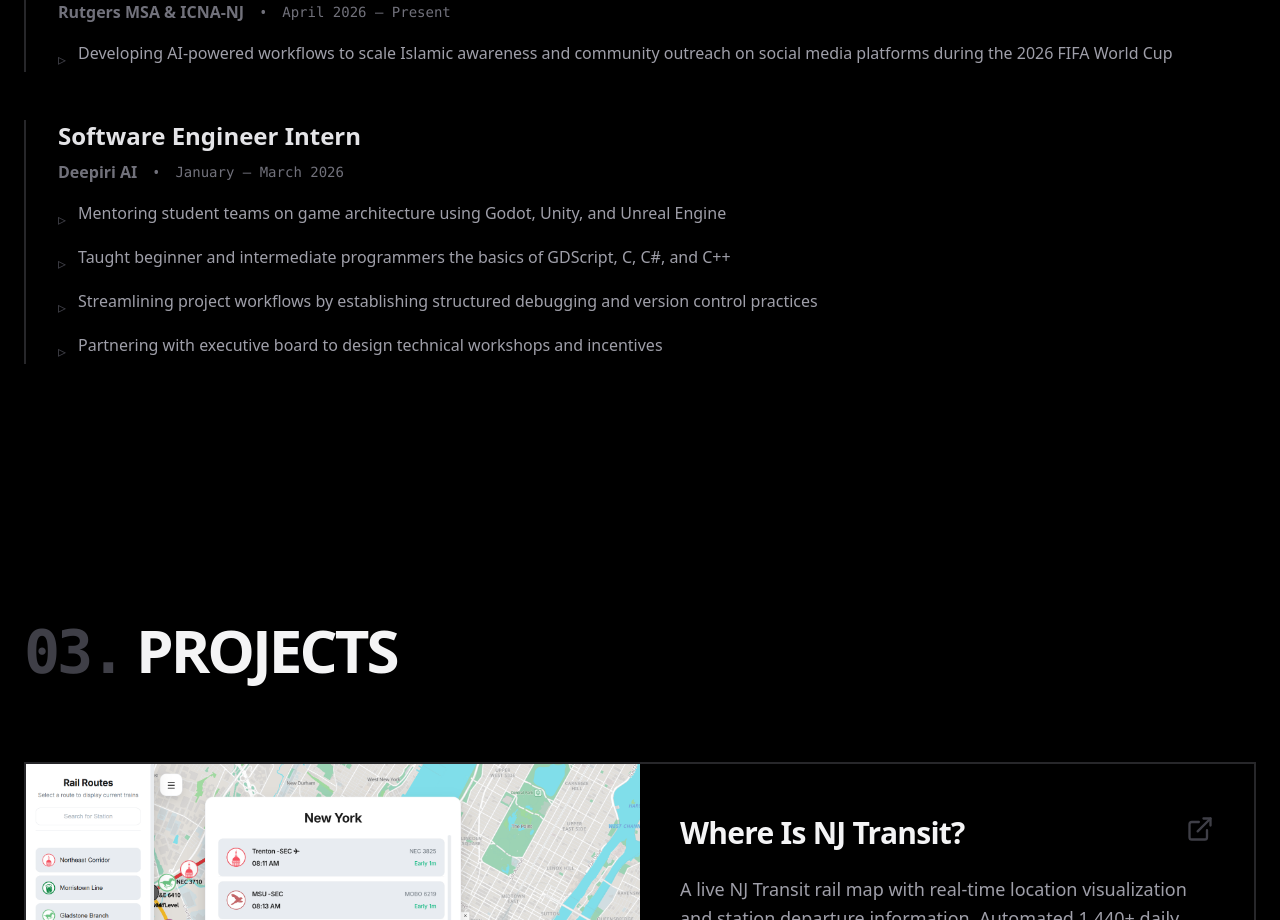
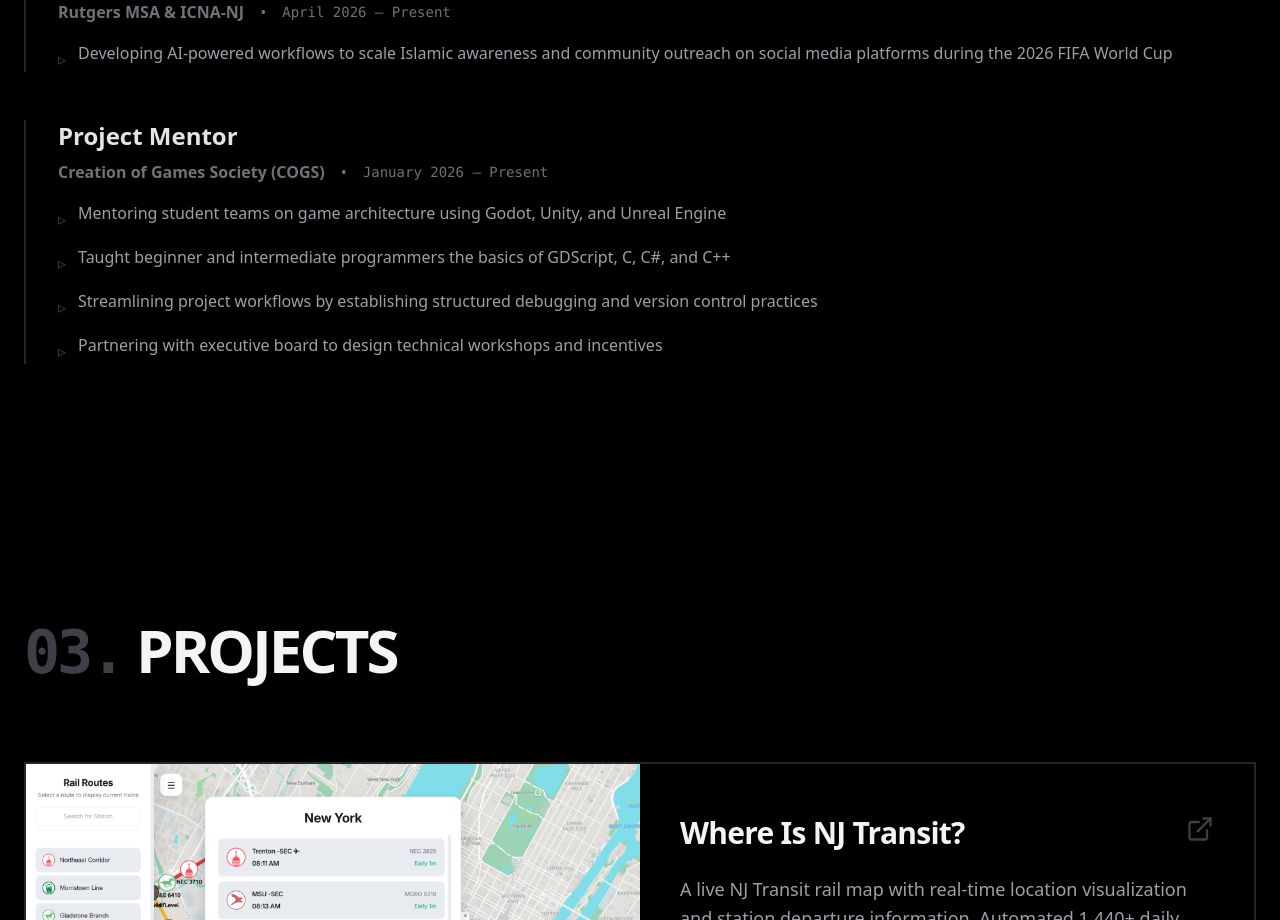
Before and after one commit to chexedy/portfolio, a React (Vite) app: page / in a window 1280 px wide. Shown: the part 1980-2900 px from the top of the page. Built offline with nearby package versions, Linux system fonts and the light colour scheme.

Commit message:
fix error

```diff
--- a/src/App.tsx
+++ b/src/App.tsx
@@ -308,9 +308,9 @@
       ]
     },
     {
-      role: "Software Engineer Intern",
-      org: "Deepiri AI",
-      date: "January – March 2026",
+      role: "Project Mentor",
+      org: "Creation of Games Society (COGS)",
+      date: "January 2026 – Present",
       points: [
         "Mentoring student teams on game architecture using Godot, Unity, and Unreal Engine",
         "Taught beginner and intermediate programmers the basics of GDScript, C, C#, and C++",
```
